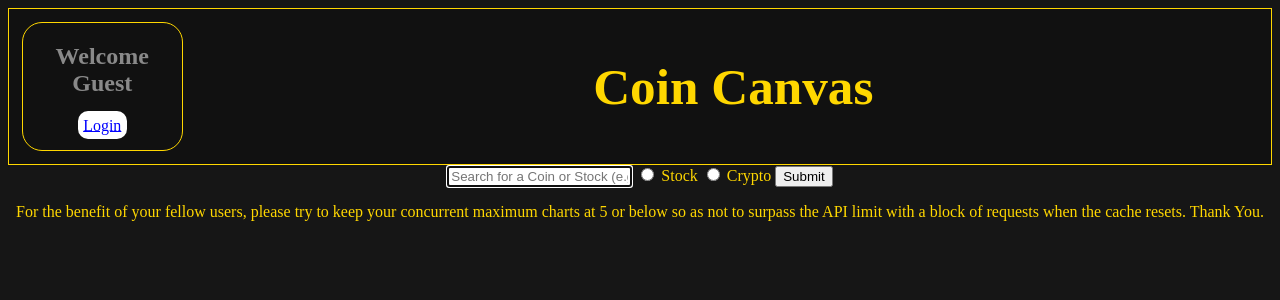
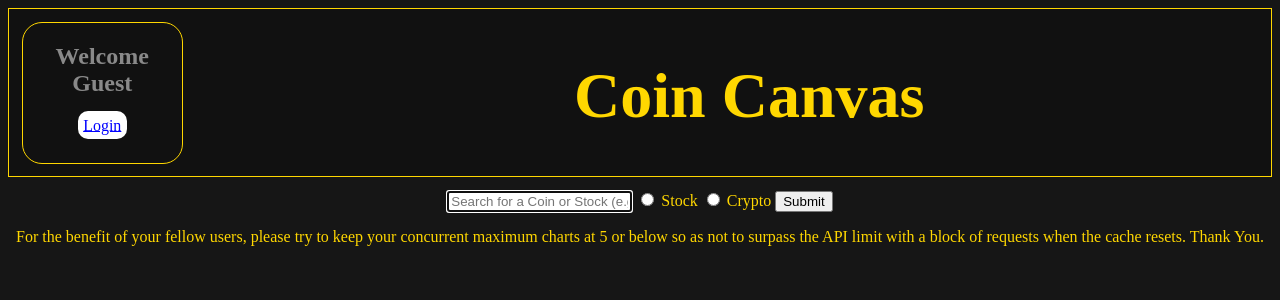
Before and after one commit to JamesBrooks01/CoinCanvas, a Flask app: page / in a window 1280 px wide. Shown: the top 300 px of the page. Run offline with Flask 3, Linux system fonts and the light colour scheme.

Commit message:
altered header and h1 css so it is better placed on screen. The h1 is centered more correctly and there is a small margin between the header and the body

```diff
--- a/static/base.css
+++ b/static/base.css
@@ -9,6 +9,7 @@ header{
   color: rgb(137, 137, 137);
   background-color: rgb(17, 17, 17);
   display: flex;
+  margin-bottom: 1%;
 }
 
 body{
@@ -22,9 +23,10 @@ body{
 }
 
 h1{
-    font-size: 4vw;
+    font-size: 5vw;
     color: gold;
-    margin: auto;
+    margin-left: 30%;
+    margin-top: 4%;
 }
 
 .login{
```
